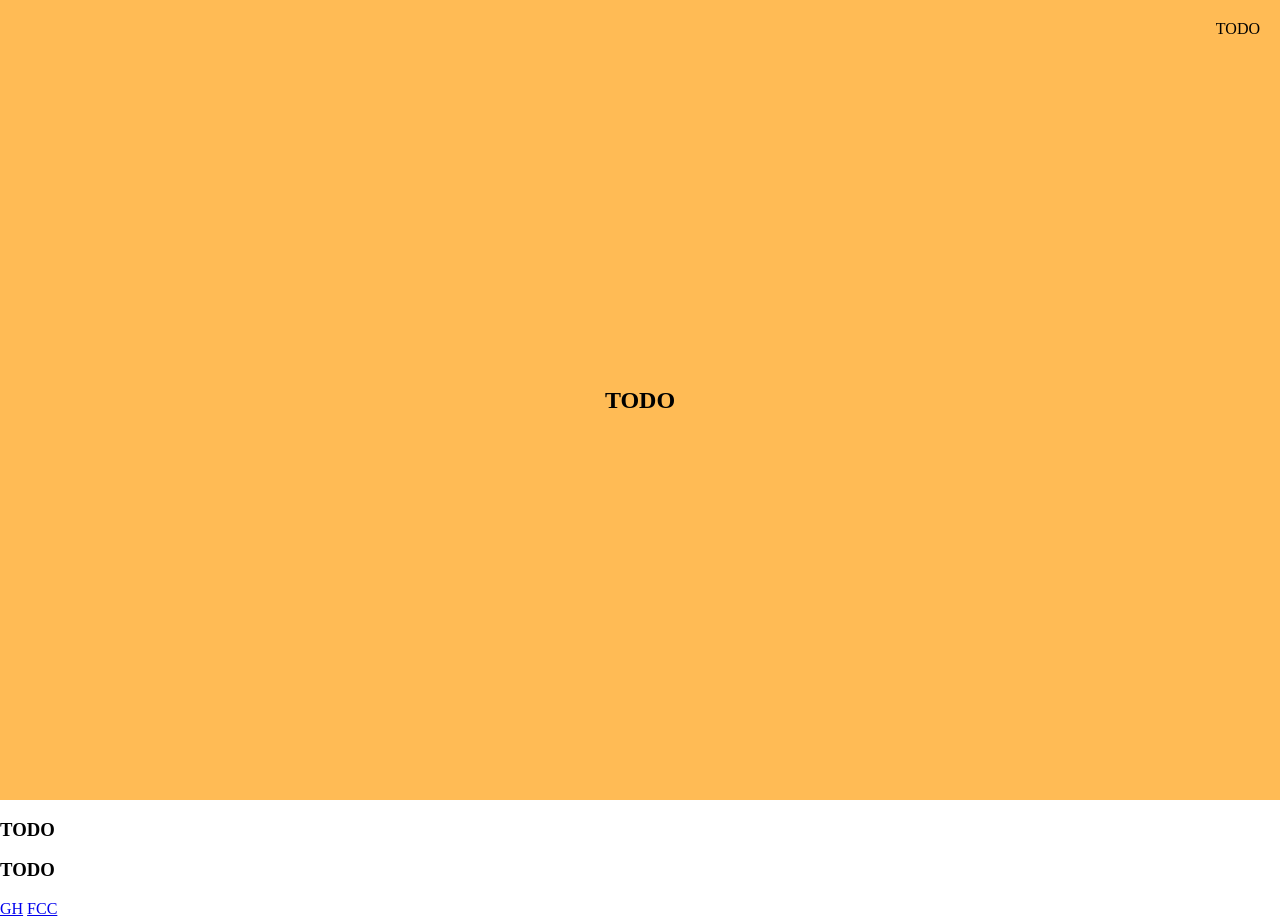
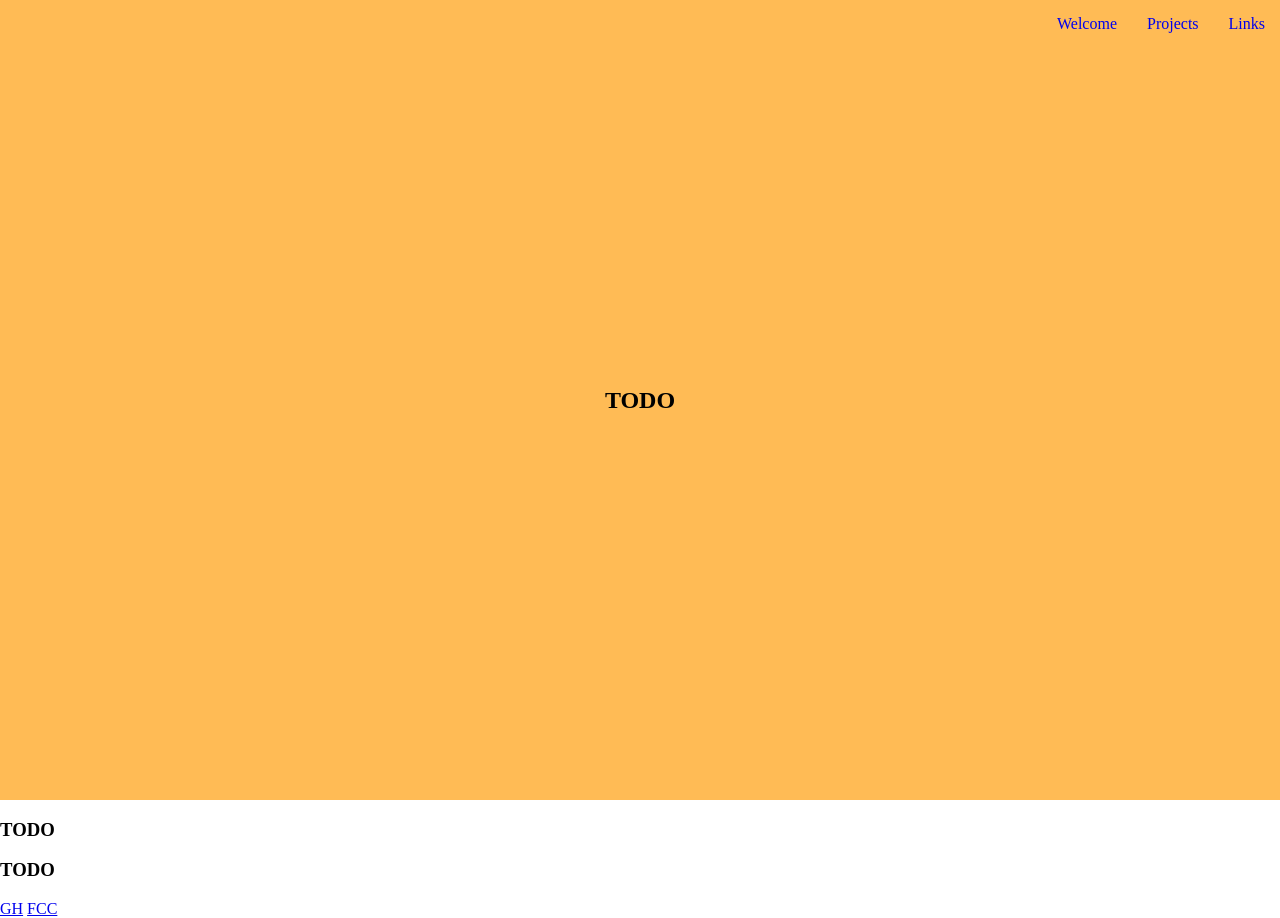
Before and after one commit to WofWca/my-fcc-personal-portfolio-webpage, a website: page src/index.html in a window 1280 px wide. Drawn offline with nearby package versions, Linux system fonts and the light colour scheme; files that its build step writes are made by us from their sources.

Commit message:
Populate and style the #navbar

```diff
--- a/src/index.html
+++ b/src/index.html
@@ -9,7 +9,11 @@
 </head>
 <body>
   <nav id="navbar">
-    TODO
+    <ul>
+      <li><a href="#welcome-section">Welcome</a></li>
+      <li><a href="#projects">Projects</a></li>
+      <li><a href="#links">Links</a></li>
+    </ul>
   </nav>
   <main>
     <section id="welcome-section">
@@ -27,7 +31,7 @@
         <a href="TODO" class="source-code-link"></a>
       </div>
     </section>
-    <section class="contacts">
+    <section id="links">
       <a target="_blank" href="https://github.com/WofWca" id="profile-link">GH</a>
       <a target="_blank" href="https://www.freecodecamp.org/wofwca">FCC</a>
     </section>
--- a/src/index.scss
+++ b/src/index.scss
@@ -1,4 +1,5 @@
 $primary-color: #fb5;
+$break-small: 600px;
 body {
   margin: 0;
 }
@@ -13,5 +14,16 @@ body {
   position: fixed;
   top: 0;
   right: 0;
-  padding: 20px;
+  ul {
+    display: flex;
+    list-style: none;
+    padding: 0;
+    margin: 0;
+    li {
+      margin: 15px;
+      a {
+        text-decoration: none;
+      }
+    }
+  }
 }
```
